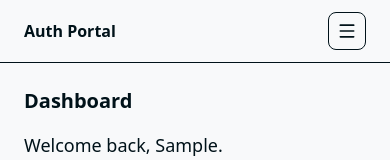
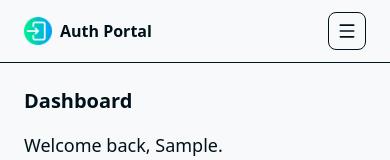
Before and after one commit to bimbisara13/react-auth-portal, a React (Vite) app in the folder frontend/my-app/: page / in a window 390 px wide. Shown: the top 160 px of the page. Built offline with nearby package versions, Linux system fonts and the light colour scheme; no server answers; sample sign-in values are in the browser's storage.

Commit message:
Update: Add authentication logo to Navbar, wrap RouterProvider in a responsive container, and adjust search debounce timing to 1000ms.

```diff
--- a/frontend/my-app/src/App.tsx
+++ b/frontend/my-app/src/App.tsx
@@ -10,7 +10,9 @@ function App() {
   return (
     <ThemeProvider>
       <AuthProvider>
-        <RouterProvider router={router} />
+          <div className="flex-1 w-full max-w-[1920px] mx-auto">
+            <RouterProvider router={router} />
+          </div>
       </AuthProvider>
     </ThemeProvider>
   )
--- a/frontend/my-app/src/components/Navbar.tsx
+++ b/frontend/my-app/src/components/Navbar.tsx
@@ -30,8 +30,16 @@ export default function Navbar() {
       <nav className="relative border-b border-(--color-border) bg-(--color-bg)">
         <div className="flex items-center justify-between px-6 py-3">
           <div className="flex items-center gap-6">
-            <Link to="/" className="font-semibold text-(--color-text)">
-              Auth Portal
+            <Link
+              to="/"
+              className="flex items-center gap-2 font-semibold text-(--color-text)"
+            >
+              <img
+                src="/auth.png"
+                alt="Auth Portal Logo"
+                className="h-7 w-7 object-contain"
+              />
+              <span>Auth Portal</span>
             </Link>
 
             <div className="hidden md:flex items-center gap-2">
--- a/frontend/my-app/src/components/SearchTable.tsx
+++ b/frontend/my-app/src/components/SearchTable.tsx
@@ -25,7 +25,7 @@ export default function PaginatedSearchTable<T>({
     debounceRef.current = window.setTimeout(() => {
       setSearch(val)
       setCurrentPage(1)
-    }, 500)
+    }, 1000)
   }, [])
 
   const filteredData = useMemo<T[]>(() => {
```
Also changed, not shown: frontend/my-app/public/auth.png (added).
